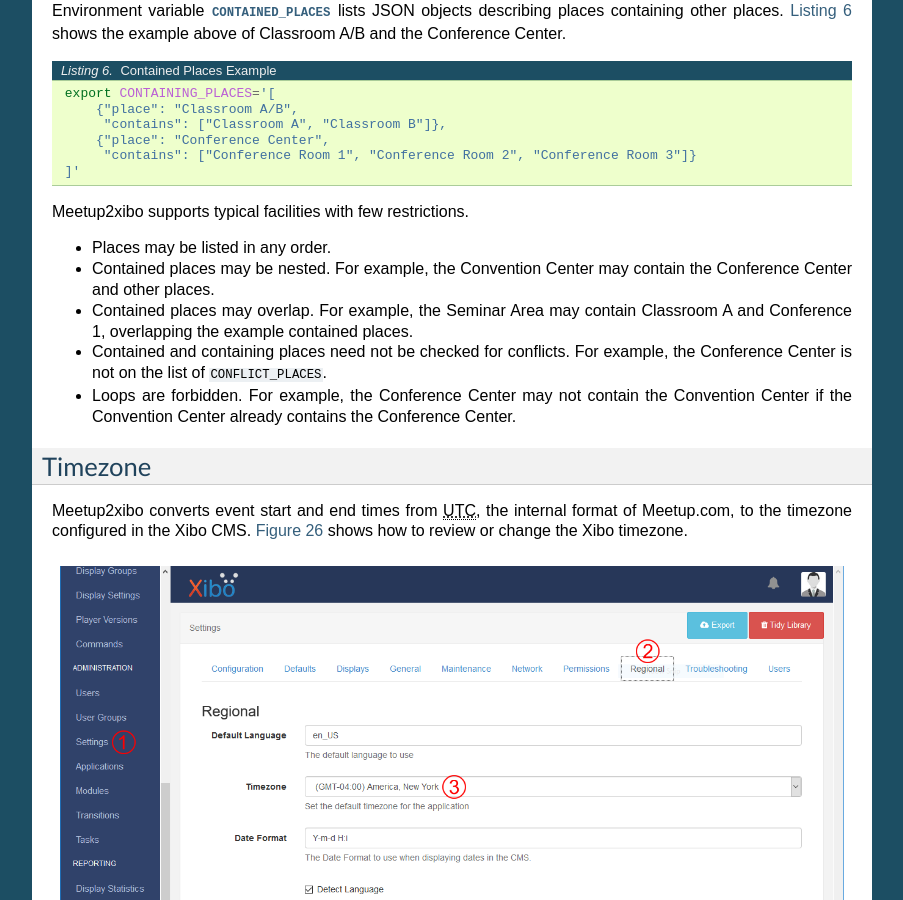
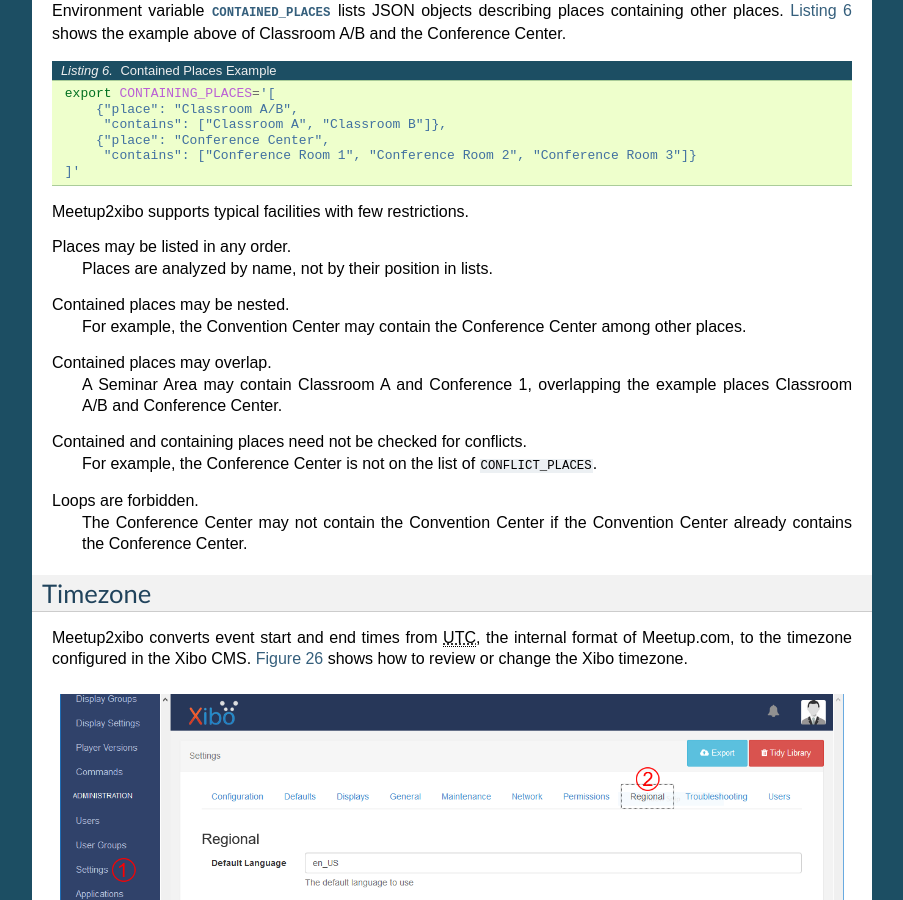
Before and after one commit to jshprentz/meetup2xibo, a Sphinx documentation site: the page built from docs/user-manual/configuration.rst, in a window 1280 px wide and 900 px high, scrolled down 5755 px. Shown: the whole window, without its empty margins (198-1101 px from the left). Built offline with Sphinx 7.4.7, drawn with Linux system fonts in a browser that asks for light colours.

Commit message:
Change the restrictions from a bulleted list to a definition list.

```diff
--- a/docs/user-manual/configuration.rst
+++ b/docs/user-manual/configuration.rst
@@ -440,22 +440,23 @@
 
 Meetup2xibo supports typical facilities with few restrictions.
 
-- Places may be listed in any order.
+Places may be listed in any order.
+   Places are analyzed by name, not by their position in lists.
 
-- Contained places may be nested.
-  For example, the Convention Center may contain the Conference Center and
-  other places.
+Contained places may be nested.
+   For example, the Convention Center may contain the Conference Center among
+   other places.
 
-- Contained places may overlap.
-  For example, the Seminar Area may contain Classroom A and Conference 1,
-  overlapping the example contained places.
+Contained places may overlap.
+   A Seminar Area may contain Classroom A and Conference 1, overlapping the
+   example places Classroom A/B and Conference Center.
 
-- Contained and containing places need not be checked for conflicts.
-  For example, the Conference Center is not on the list of ``CONFLICT_PLACES``.
+Contained and containing places need not be checked for conflicts.
+   For example, the Conference Center is not on the list of ``CONFLICT_PLACES``.
 
-- Loops are forbidden.
-  For example, the Conference Center may not contain the Convention Center if
-  the Convention Center already contains the Conference Center.
+Loops are forbidden.
+   The Conference Center may not contain the Convention Center if the
+   Convention Center already contains the Conference Center.
 
 Timezone
 --------
```
